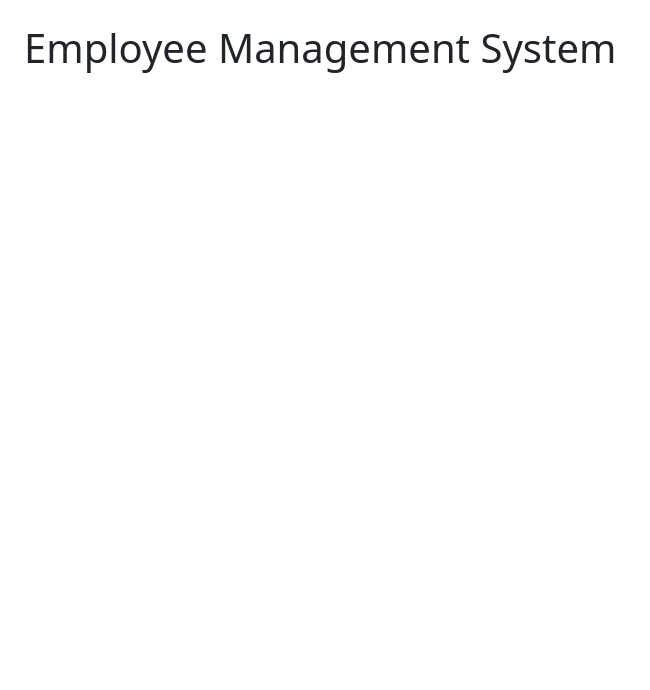
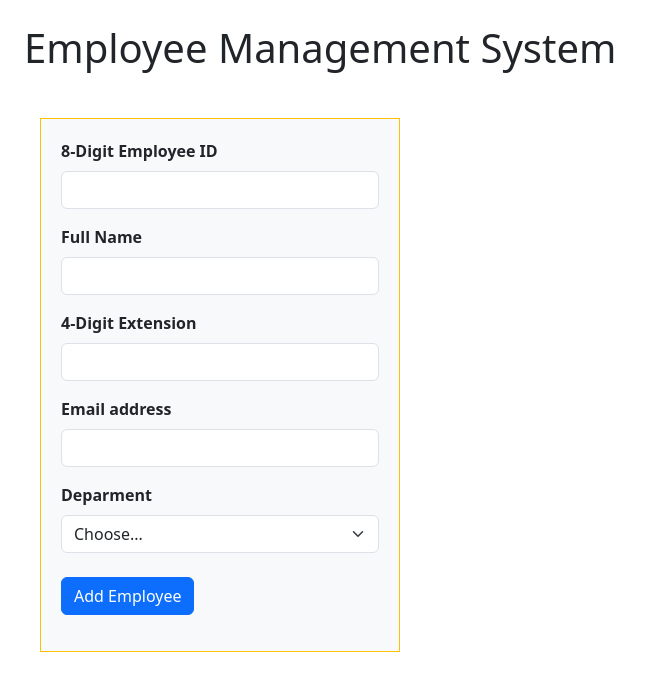
Before and after one commit to ltogiaso/Assignment05, a plain HTML site: page index.html in a window 1280 px wide. Shown: the whole page, without its empty margins (0-650 px from the left). Drawn offline with nearby package versions, Linux system fonts and the light colour scheme.

Commit message:
form commit

```diff
--- a/index.html
+++ b/index.html
@@ -5,8 +5,10 @@
     <meta http-equiv="X-UA-Compatible" content="IE=edge">
     <meta name="viewport" content="width=device-width, initial-scale=1.0">
     <title>Assignment 5</title>
+    <script src="jquery-3.7.1.min.js"></script>
+    <script src="https://cdn.jsdelivr.net/npm/@popperjs/core@2.11.8/dist/umd/popper.min.js" integrity="sha384-I7E8VVD/ismYTF4hNIPjVp/Zjvgyol6VFvRkX/vR+Vc4jQkC+hVqc2pM8ODewa9r" crossorigin="anonymous"></script>
+    <link href="https://cdn.jsdelivr.net/npm/bootstrap@5.3.0-alpha1/dist/css/bootstrap.min.css" rel="stylesheet" integrity="sha384-GLhlTQ8iRABdZLl6O3oVMWSktQOp6b7In1Zl3/Jr59b6EGGoI1aFkw7cmDA6j6gD" crossorigin="anonymous">
     <script src="js/script.js"></script>
-    <link href="https://cdn.jsdelivr.net/npm/bootstrap@5.3.0-alpha1/dist/css/bootstrap.min.css" rel="stylesheet" integrity="sha384-GLhlTQ8iRABdZLl6O3oVMWSktQOp6b7In1Zl3/Jr59b6EGGoI1aFkw7cmDA6j6gD" crossorigin="anonymous">
     <style>
         h1              {margin-bottom: 30px;}
         label           {font-weight: bold;}
@@ -14,10 +16,51 @@
         form            {width: 30%; padding: 20px;}
     </style>
 </head>
+
 <body class="m-4">
     <h1>Employee Management System</h1>
-    <form id="empForm">
 
-    </form>
+    <div class="p-3">
+        <form id="emp-form" class="border border-warning bg-light">
+
+            <div class="mb-3">
+                <label for="id" class="form-label">8-Digit Employee ID</label>
+                <input type="text" class="form-control" id="id" maxlength="8" required>
+            </div>
+
+            <div class="mb-3">
+                <label for="name" class="form-label">Full Name</label>
+                <input type="text" class="form-control" id="name" required>
+            </div>
+
+            <div class="mb-3">
+                <label for="ext" class="form-label">4-Digit Extension</label>
+                <input type="text" class="form-control" id="ext" maxlength="4" required>
+            </div>
+
+            <div class="mb-3">
+                <label for="email" class="form-label">Email address</label>
+                <input type="email" class="form-control" id="email" required>
+            </div>
+
+            <div class="mb-4">
+                <label for="deparment" class="form-label">Deparment</label>
+                <select class="form-select" id="deparment" required>
+                    <option value="">Choose...</option>
+                    <option value="1">Administrative</option>
+                    <option value="2">Engineering</option>
+                    <option value="3">Executive</option>
+                    <option value="4">Marketing</option>
+                    <option value="5">Quality Assurance</option>
+                    <option value="6">Sales</option>
+                </select>
+            </div>
+
+            <div class="mb-3">
+                <button id="submit" type="submit" class="btn btn-primary">Add Employee</button>
+            </div>
+        </form>
+    </div>
+
 </body>
 </html>
--- a/js/script.js
+++ b/js/script.js
@@ -0,0 +1 @@
+let theNextElementGet;
```
